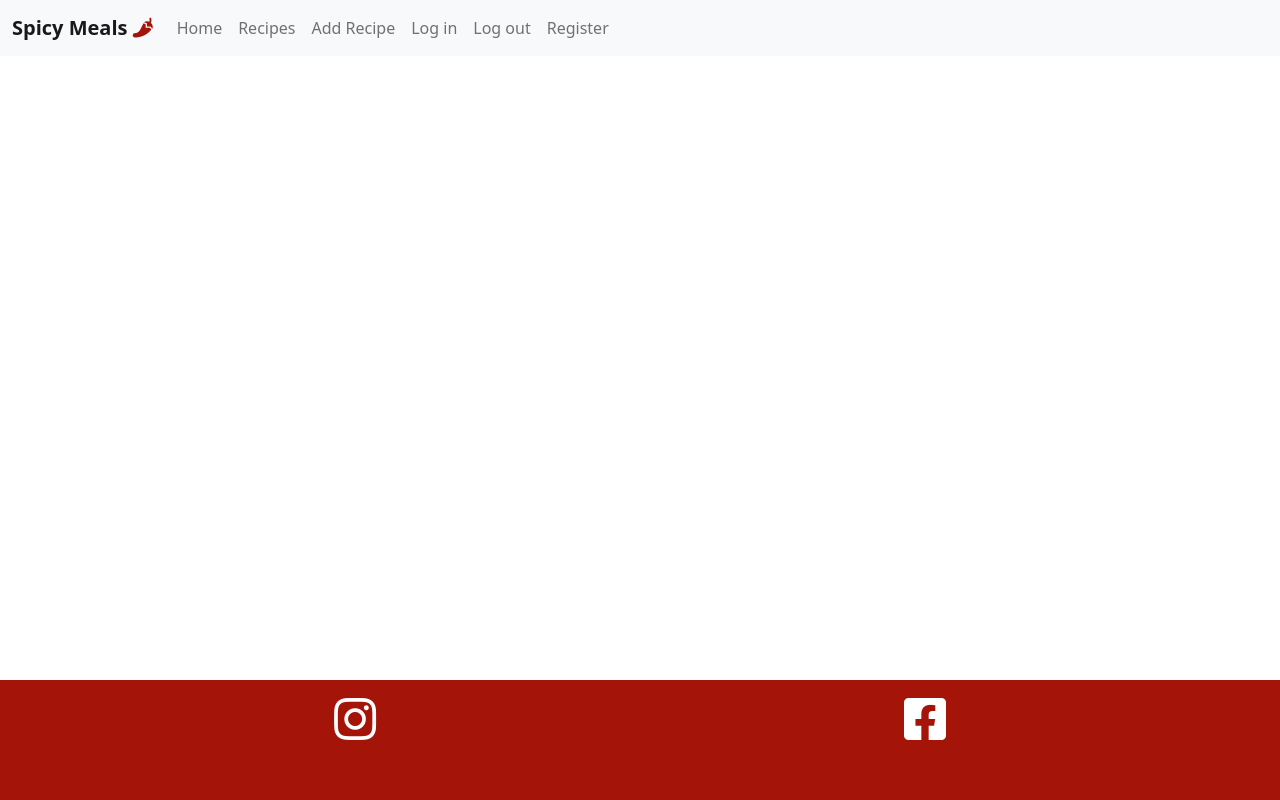
After one commit to Yassinrby/spicy-meals, a Flask app: template templates/base.html in a window 1280 px wide. The commit adds this page. Run offline with Flask 2, Linux system fonts and the light colour scheme; the template is opened without the code that fills it, so the values that code supplies are empty; some libraries are stand-ins or nearby versions.

Commit message:
Base template done

```diff
--- a/app.py
+++ b/app.py
@@ -22,8 +22,8 @@ mongo = PyMongo(app)
 @app.route("/")
 @app.route("/home_page/")
 def home_page():
-    recipe = mongo.db.recipe.find()
-    return render_template("home.html", recipe=recipe)
+    recipes = mongo.db.recipe.find()
+    return render_template("home.html", recipes=recipes)
 
 
 if __name__ == "__main__":
--- /dev/null
+++ b/static/css/style.css
@@ -0,0 +1,28 @@
+body {
+    height: 100%;
+    width: 100%;
+}
+
+.navbar-brand {
+    font-weight: 800;
+}
+
+.logo {
+    color: #a51409;
+}
+
+footer {
+  height: 15%;
+  position: fixed;
+  left: 0;
+  bottom: 0;
+  width: 100%;
+  background-color: #a51409;
+  color: white;
+  text-align: center;
+}
+
+.footer-icon {
+    color: white;
+    margin-top: 15px;
+}
--- /dev/null
+++ b/templates/base.html
@@ -0,0 +1,67 @@
+<!DOCTYPE html>
+<html lang="en">
+
+<head>
+    <meta charset="UTF-8">
+    <meta name="viewport" content="width=device-width, initial-scale=1.0">
+
+    <link rel="stylesheet" href="https://cdnjs.cloudflare.com/ajax/libs/font-awesome/5.15.1/css/all.min.css"
+        integrity="sha512-+4zCK9k+qNFUR5X+cKL9EIR+ZOhtIloNl9GIKS57V1MyNsYpYcUrUeQc9vNfzsWfV28IaLL3i96P9sdNyeRssA=="
+        crossorigin="anonymous" />
+
+    <link href="https://cdn.jsdelivr.net/npm/bootstrap@5.0.0-beta1/dist/css/bootstrap.min.css" rel="stylesheet"
+        integrity="sha384-giJF6kkoqNQ00vy+HMDP7azOuL0xtbfIcaT9wjKHr8RbDVddVHyTfAAsrekwKmP1" crossorigin="anonymous">
+    <link rel="stylesheet" href="{{ url_for('static', filename='css/style.css') }}">
+
+    <title>{% block title %} {% endblock %}</title>
+</head>
+
+<body>
+
+    <nav class="navbar navbar-expand-lg navbar-light bg-light">
+        <div class="container-fluid">
+            <a class="navbar-brand" href="#">Spicy Meals <i class="fas fa-pepper-hot logo"></i></a>
+            <button class="navbar-toggler" type="button" data-bs-toggle="collapse" data-bs-target="#navbarNavAltMarkup"
+                aria-controls="navbarNavAltMarkup" aria-expanded="false" aria-label="Toggle navigation">
+                <span class="navbar-toggler-icon"></span>
+            </button>
+            <div class="collapse navbar-collapse" id="navbarNavAltMarkup">
+                <div class="navbar-nav">
+                    <a class="nav-link" href="#">Home</a>
+                    <a class="nav-link" href="#">Recipes</a>
+                    <a class="nav-link" href="#">Add Recipe</a>
+                    <a class="nav-link" href="#">Log in</a>
+                    <a class="nav-link" href="#">Log out</a>
+                    <a class="nav-link" href="#">Register</a>
+                </div>
+            </div>
+        </div>
+    </nav>
+
+    {% block content %}
+    {% endblock %}
+
+
+    <footer>
+        <div class="container">
+            <div class="row justify-content-center">
+                <div class="col">
+                    <a href="https://www.instagram.com/"><i class="fab fa-instagram fa-3x footer-icon"></i></a>
+                </div>
+                <div class="col">
+                    <a href="https://www.facebook.com/"><i class="fab fa-facebook-square fa-3x footer-icon"></i></a>
+                </div>
+
+            </div>
+        </div>
+    </footer>
+
+    <script src="https://cdn.jsdelivr.net/npm/@popperjs/core@2.5.4/dist/umd/popper.min.js"
+        integrity="sha384-q2kxQ16AaE6UbzuKqyBE9/u/KzioAlnx2maXQHiDX9d4/zp8Ok3f+M7DPm+Ib6IU"
+        crossorigin="anonymous"></script>
+    <script src="https://cdn.jsdelivr.net/npm/bootstrap@5.0.0-beta1/dist/js/bootstrap.min.js"
+        integrity="sha384-pQQkAEnwaBkjpqZ8RU1fF1AKtTcHJwFl3pblpTlHXybJjHpMYo79HY3hIi4NKxyj"
+        crossorigin="anonymous"></script>
+</body>
+
+</html>
```
Also changed, not shown: templates/home.html (+8 -15 lines).
